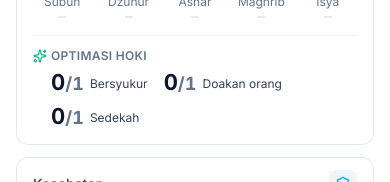
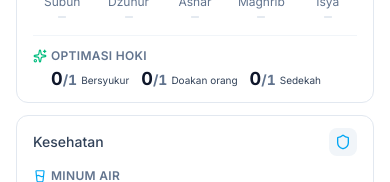
Before and after one commit to adakahroti-hue/daytrack, a Next.js app: page /overview in a window 390 px wide. Shown: the part 538-720 px from the top of the page. Built offline with nearby package versions, Linux system fonts and the light colour scheme; no server answers; the database is empty.

Commit message:
feat(overview): Optimasi Hoki mobile font kecil sebaris

```diff
--- a/src/components/overview/RoutineTodaySection.tsx
+++ b/src/components/overview/RoutineTodaySection.tsx
@@ -271,18 +271,18 @@ export function RoutineTodaySection({ startStr, endStr, period }: { startStr: st
             <p className="text-xs font-semibold uppercase tracking-wide text-slate-500 flex items-center gap-1">
               <Sparkles className="h-3.5 w-3.5 text-emerald-500" /> Optimasi Hoki
             </p>
-            <div className="mt-1.5 pl-[18px] flex items-center gap-x-4 sm:gap-x-10 lg:gap-x-12 gap-y-1.5 flex-wrap text-sm">
-              <div className="flex items-center gap-1.5">
-                <span className={cn('text-[22px] font-bold leading-none tabular-nums', numColor(checklist[0].days >= daysElapsed))}>{checklist[0].days}<span className={cn('text-lg', numColorSoft(checklist[0].days >= daysElapsed))}>/{daysElapsed}</span></span>
-                <span className="text-xs text-slate-700">Bersyukur</span>
+            <div className="mt-1.5 pl-[18px] flex items-center gap-x-3 sm:gap-x-10 lg:gap-x-12 gap-y-1.5 flex-wrap text-sm">
+              <div className="flex items-center gap-1">
+                <span className={cn('text-[18px] sm:text-[22px] font-bold leading-none tabular-nums', numColor(checklist[0].days >= daysElapsed))}>{checklist[0].days}<span className={cn('text-sm sm:text-lg', numColorSoft(checklist[0].days >= daysElapsed))}>/{daysElapsed}</span></span>
+                <span className="text-[10px] sm:text-xs text-slate-700">Bersyukur</span>
               </div>
-              <div className="flex items-center gap-1.5">
-                <span className={cn('text-[22px] font-bold leading-none tabular-nums', numColor(checklist[1].days >= daysElapsed))}>{checklist[1].days}<span className={cn('text-lg', numColorSoft(checklist[1].days >= daysElapsed))}>/{daysElapsed}</span></span>
-                <span className="text-xs text-slate-700">Doakan orang</span>
+              <div className="flex items-center gap-1">
+                <span className={cn('text-[18px] sm:text-[22px] font-bold leading-none tabular-nums', numColor(checklist[1].days >= daysElapsed))}>{checklist[1].days}<span className={cn('text-sm sm:text-lg', numColorSoft(checklist[1].days >= daysElapsed))}>/{daysElapsed}</span></span>
+                <span className="text-[10px] sm:text-xs text-slate-700">Doakan orang</span>
               </div>
-              <div className="flex items-center gap-1.5">
-                <span className={cn('text-[22px] font-bold leading-none tabular-nums', numColor(sedekahCount >= daysElapsed))}>{sedekahCount}<span className={cn('text-lg', numColorSoft(sedekahCount >= daysElapsed))}>/{daysElapsed}</span></span>
-                <span className="text-xs text-slate-700">Sedekah</span>
+              <div className="flex items-center gap-1">
+                <span className={cn('text-[18px] sm:text-[22px] font-bold leading-none tabular-nums', numColor(sedekahCount >= daysElapsed))}>{sedekahCount}<span className={cn('text-sm sm:text-lg', numColorSoft(sedekahCount >= daysElapsed))}>/{daysElapsed}</span></span>
+                <span className="text-[10px] sm:text-xs text-slate-700">Sedekah</span>
               </div>
             </div>
           </div>
```
